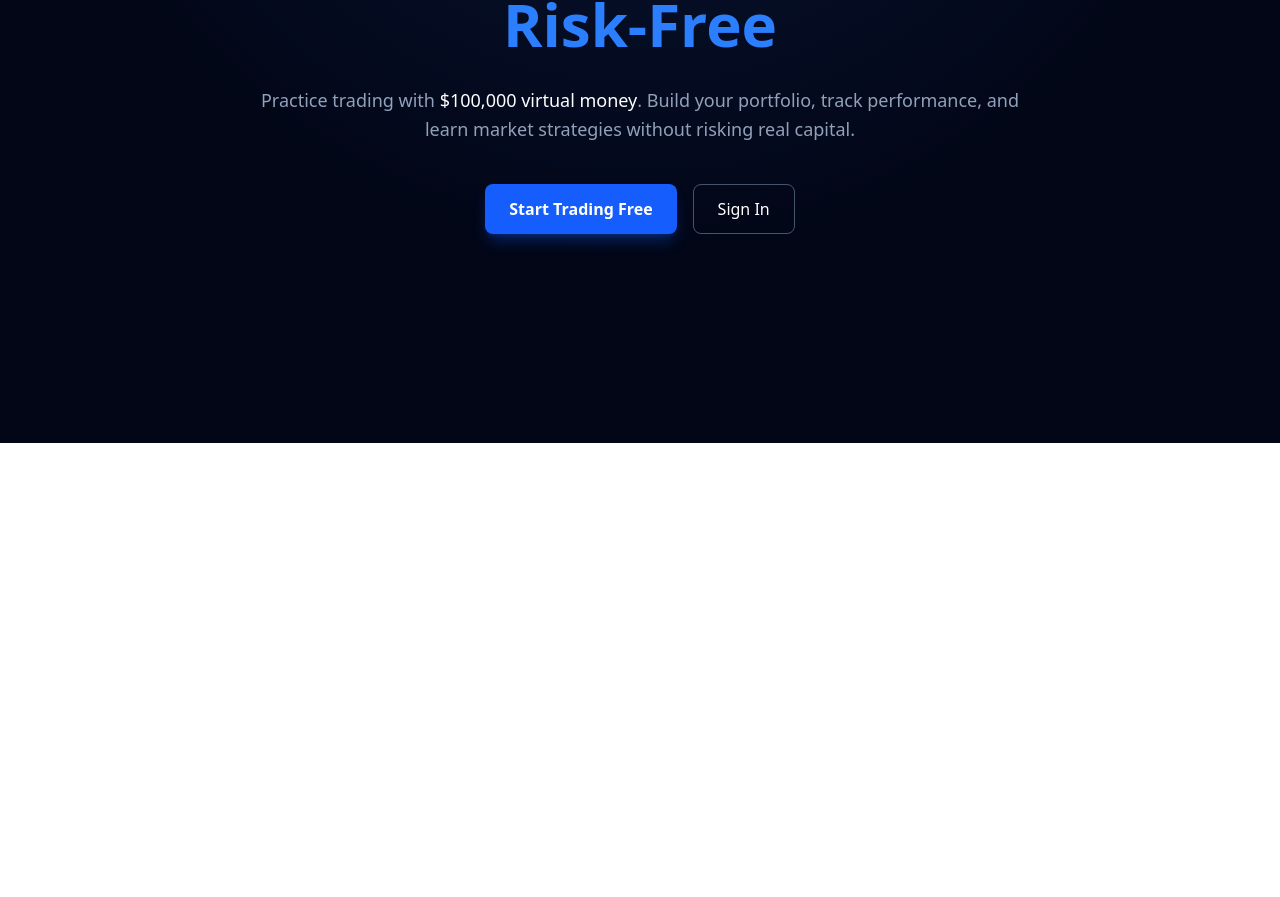
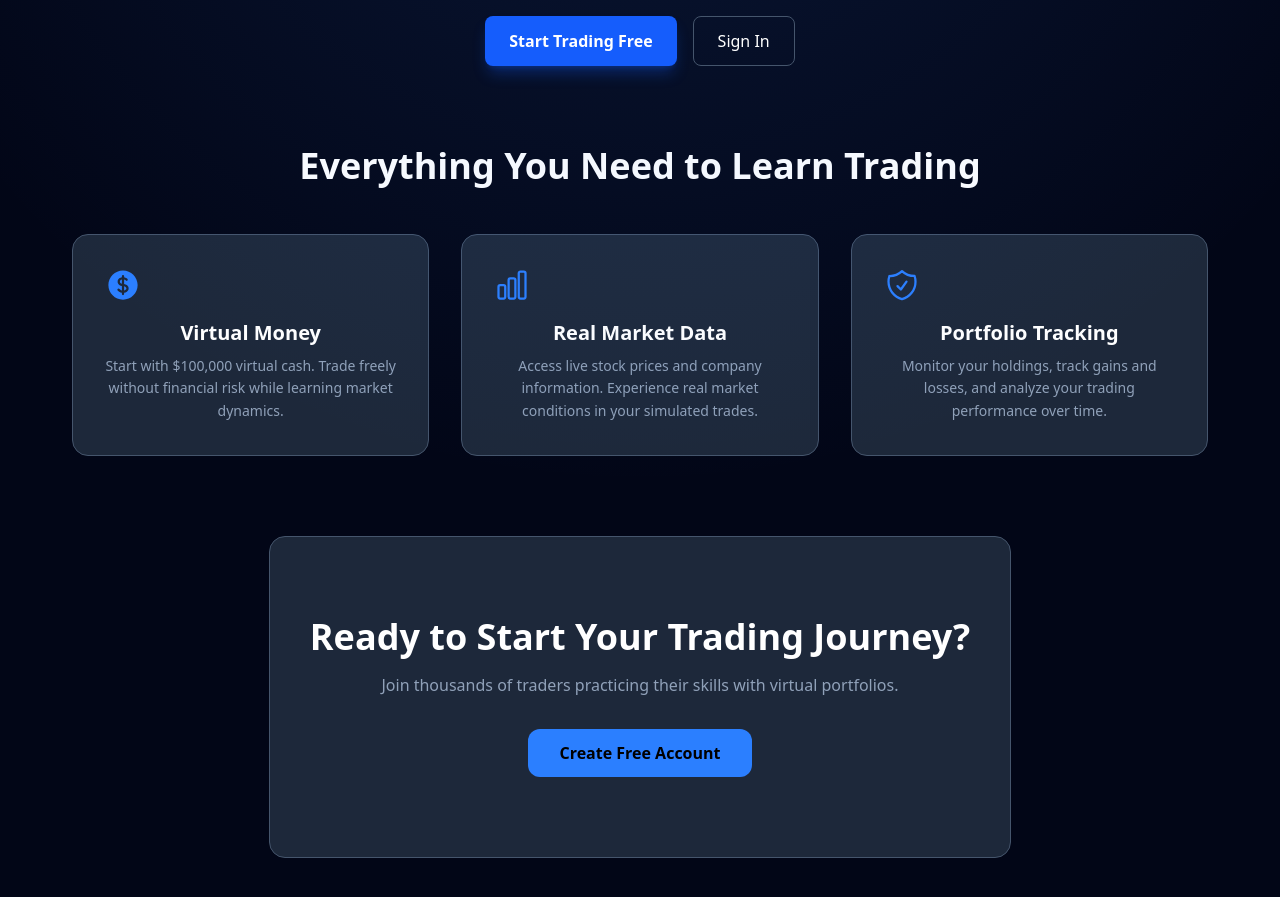
Before and after one commit to nisarg-gadhiya/stock-sim, a React (Vite) app: page / in a window 1280 px wide. Shown: the part 357-1254 px from the top of the page. Before the commit the page ends 800 px from the top, so only its background shows below. Built offline with nearby package versions, Linux system fonts and the light colour scheme.

Commit message:
landing page improved

```diff
--- /dev/null
+++ b/src/components/landing/CTASection.jsx
@@ -0,0 +1,31 @@
+import { useNavigate } from "react-router-dom";
+
+const CTASection = () => {
+  const navigate = useNavigate();
+
+  return (
+    <section className="bg-[#1D283A] py-20 text-center text-white px-10 rounded-2xl border border-slate-600">
+
+      <h2 className="text-3xl md:text-4xl font-bold mb-4">
+        Ready to Start Your Trading Journey?
+      </h2>
+
+      <p className="text-slate-400 mb-8 max-w-xl mx-auto">
+        Join thousands of traders practicing their skills with virtual portfolios.
+      </p>
+
+      <button
+        onClick={() => navigate("/auth")}
+        className="bg-blue-500 hover:bg-blue-600
+                   text-black font-semibold
+                   px-8 py-3 rounded-xl
+                   transition-all duration-300"
+      >
+        Create Free Account
+      </button>
+
+    </section>
+  );
+};
+
+export default CTASection;
--- /dev/null
+++ b/src/components/landing/FeatureCard.jsx
@@ -0,0 +1,19 @@
+const FeatureCard = ({ icon: Icon, title, description }) => {
+  return (
+    <div className="bg-[#1D283A] border border-slate-600 rounded-2xl p-8
+                    hover:bg-[#24324a] transition-all duration-300">
+
+      <Icon className="text-blue-500 text-4xl mb-4" />
+
+      <h3 className="text-xl font-semibold mb-2">
+        {title}
+      </h3>
+
+      <p className="text-slate-400 text-sm leading-relaxed">
+        {description}
+      </p>
+    </div>
+  );
+};
+
+export default FeatureCard;
--- /dev/null
+++ b/src/components/landing/FeaturesSection.jsx
@@ -0,0 +1,22 @@
+import FeatureCard from "./FeatureCard";
+import { landingFeatures } from "../../data/landingFeatures";
+
+const FeaturesSection = () => {
+  return (
+    <section className="py-20 px-6 md:px-12 text-white">
+
+      <h2 className="text-3xl md:text-4xl font-bold text-center mb-12">
+        Everything You Need to Learn Trading
+      </h2>
+
+      <div className="grid grid-cols-1 md:grid-cols-3 gap-8 max-w-6xl mx-auto">
+        {landingFeatures.map((feature, index) => (
+          <FeatureCard key={index} {...feature} />
+        ))}
+      </div>
+
+    </section>
+  );
+};
+
+export default FeaturesSection;
--- /dev/null
+++ b/src/data/landingFeatures.js
@@ -0,0 +1,24 @@
+import { HiCurrencyDollar } from "react-icons/hi2";
+import { HiOutlineChartBar } from "react-icons/hi2";
+import { HiOutlineShieldCheck } from "react-icons/hi2";
+
+export const landingFeatures = [
+  {
+    title: "Virtual Money",
+    description:
+      "Start with $100,000 virtual cash. Trade freely without financial risk while learning market dynamics.",
+    icon: HiCurrencyDollar,
+  },
+  {
+    title: "Real Market Data",
+    description:
+      "Access live stock prices and company information. Experience real market conditions in your simulated trades.",
+    icon: HiOutlineChartBar,
+  },
+  {
+    title: "Portfolio Tracking",
+    description:
+      "Monitor your holdings, track gains and losses, and analyze your trading performance over time.",
+    icon: HiOutlineShieldCheck,
+  },
+];
--- a/src/pages/Landing.jsx
+++ b/src/pages/Landing.jsx
@@ -1,6 +1,8 @@
 import React from "react";
 import { HiTrendingUp } from "react-icons/hi";
 import { useNavigate } from "react-router-dom";
+import FeaturesSection from "../components/landing/FeaturesSection"
+import CTASection from "../components/landing/CTASection";
 
 const Landing = () => {
   const navigate = useNavigate();
@@ -21,6 +23,7 @@ const Landing = () => {
         from-[#020617]
         via-[#020617]
         to-[#020617]
+        py-10
       "
     >
       <div className="absolute inset-0 bg-[radial-gradient(circle_at_top,rgba(59,130,246,0.15),transparent_60%)]" />
@@ -82,6 +85,8 @@ const Landing = () => {
 
         </div>
       </div>
+      <FeaturesSection />
+      <CTASection />
     </div>
   );
 };
```
